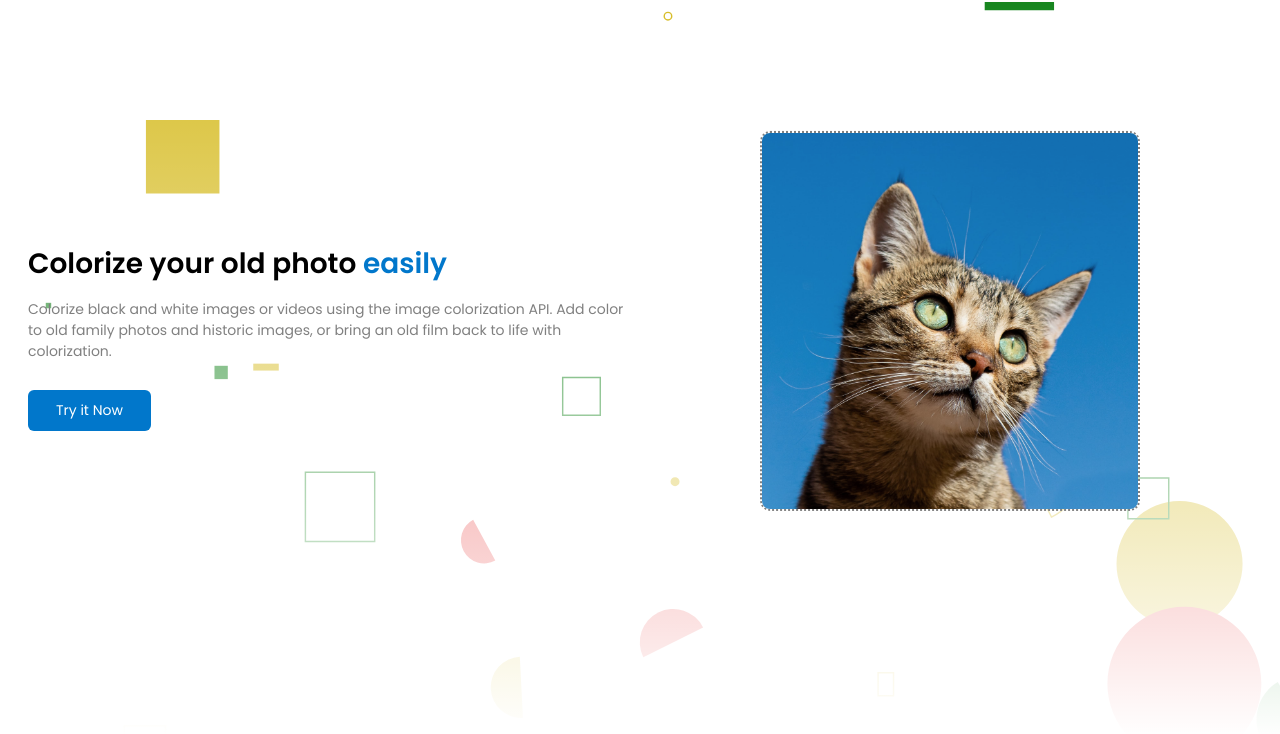
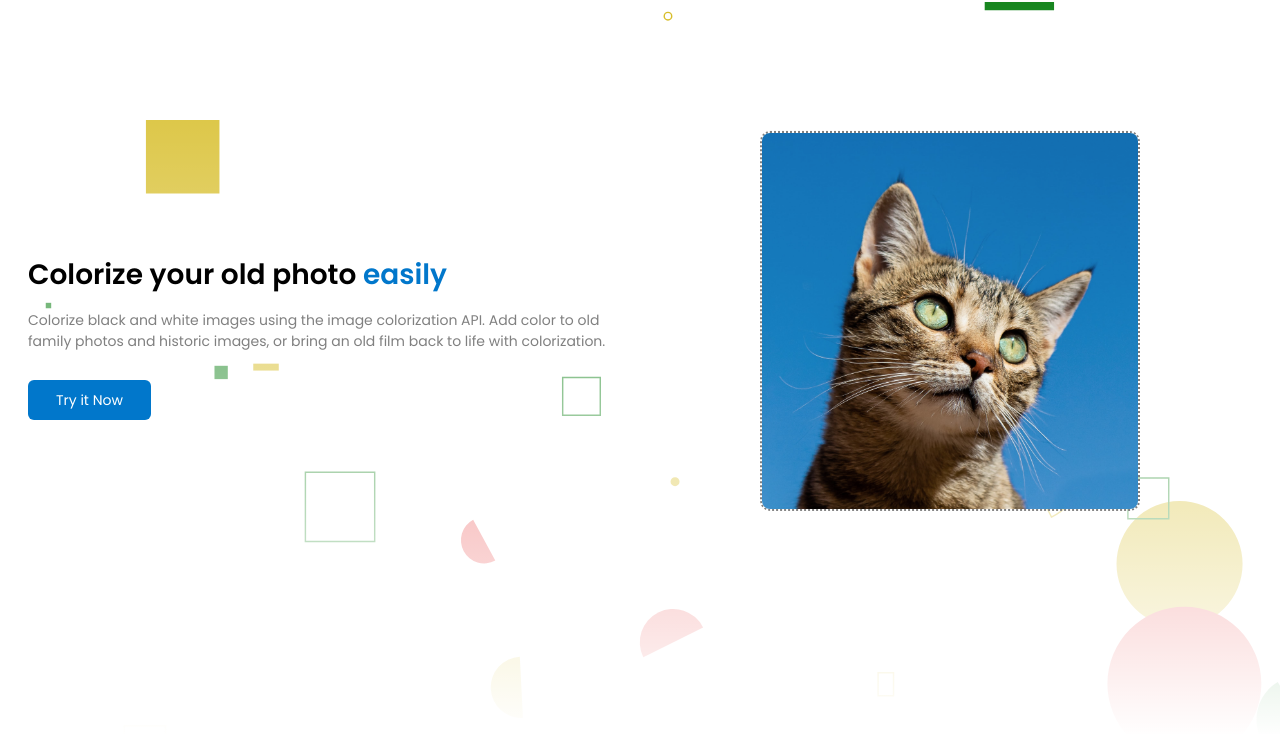
Before and after one commit to mohamadadithya/incoloriser, a website: page index.html in a window 1280 px wide. Shown: the part 63-797 px from the top of the page. Drawn offline with Linux system fonts and the light colour scheme.

Commit message:
Update index.html

```diff
--- a/index.html
+++ b/index.html
@@ -31,7 +31,7 @@
             <div class="about">
                 <span>
                     <h2 class="heading">Colorize your old photo <span class="text-primary">easily</span></h2>
-                    <p class="description">Colorize black and white images or videos using the image colorization API.
+                    <p class="description">Colorize black and white images using the image colorization API.
                         Add color to old family photos and historic images, or bring an old film back to life with
                         colorization.</p>
                     <button class="btn-start">Try it Now</button>
```
